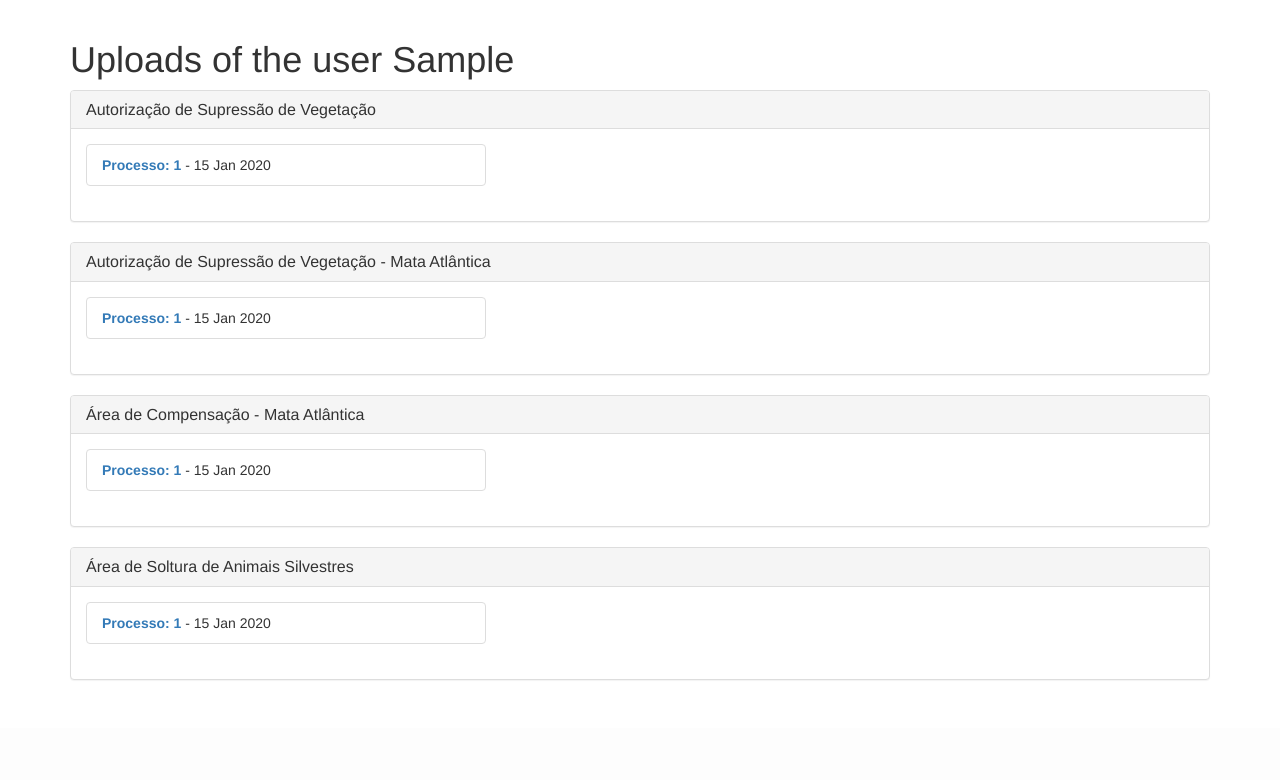
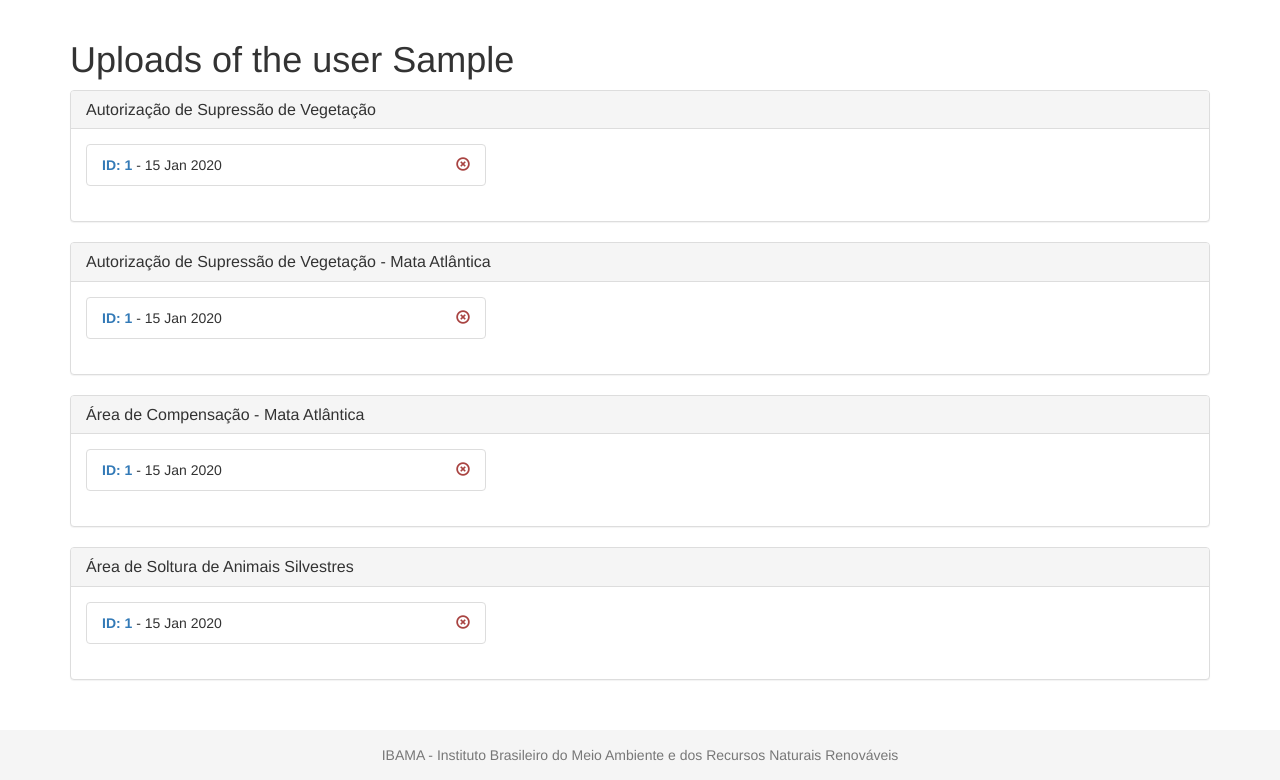
Before and after one commit to igor-rodrigues01/casv, a Django app: page /user-uploads/ in a window 1280 px wide. Shown: the part 72-852 px from the top of the page. Before the commit the page ends 752 px from the top, so only its background shows below. Run offline with Django 3.2, Linux system fonts and the light colour scheme; a user stored in the database is signed in; tables that the repository leaves empty hold one stand-in row (values such as "Sample post"); some libraries are stand-ins or nearby versions.

Commit message:
add delete buttons on user-upload page and add footer to base.html

```diff
--- a/casv/core/templates/core/user_uploads.html
+++ b/casv/core/templates/core/user_uploads.html
@@ -12,8 +12,13 @@
     <div class="panel-body">
       <ul class="list-group">
         {% for item in user.asv.all %}
-          <li class="list-group-item"><strong><a href="{% url 'core:asv' item.pk %}" >Processo: {{ item }} </a></strong> - {{ item.data_criacao|date:"d M Y" }}</li>
-          <!-- <li class="list-group-item"><strong><a href="{% url 'core:asv' item.pk %}" >{% trans 'Process' %}: {{ item }} </a></strong> - {{ item.data_criacao|date:"d M Y" }}</li> -->
+          <li class="list-group-item">
+            <strong><a href="{% url 'core:asv' item.pk %}" >ID: {{ item.pk }} </a></strong>
+             - {{ item.data_criacao|date:"d M Y" }}
+            <a class="pull-right" href="{% url 'core:delete-asv' item.pk %}">
+              <span class="text-danger glyphicon glyphicon-remove-circle"></span>
+            </a>
+          </li>
         {% empty %}
           <div class="alert alert-warning" role="alert">{% trans 'You did not upload any files of this type yet.' %}</div>
         {% endfor %}
@@ -28,8 +33,13 @@
     <div class="panel-body">
       <ul class="list-group">
         {% for item in user.asvma.all %}
-          <li class="list-group-item"><strong><a href="{% url 'core:asvma' item.pk %}" >Processo: {{ item }}</a></strong> - {{ item.data_criacao|date:"d M Y" }}</li>
-          <!-- <li class="list-group-item"><strong><a href="{% url 'core:asvma' item.pk %}" >{% trans 'Process' %}: {{ item }}</a></strong> - {{ item.data_criacao|date:"d M Y" }}</li> -->
+          <li class="list-group-item">
+            <strong><a href="{% url 'core:asvma' item.pk %}" >ID: {{ item.pk }}</a></strong>
+           - {{ item.data_criacao|date:"d M Y" }}
+            <a class="pull-right" href="{% url 'core:delete-asvma' item.pk %}">
+              <span class="text-danger glyphicon glyphicon-remove-circle"></span>
+            </a>
+          </li>
         {% empty %}
           <div class="alert alert-warning" role="alert">{% trans 'You did not upload any files of this type yet.' %}</div>
         {% endfor %}
@@ -44,8 +54,13 @@
     <div class="panel-body">
       <ul class="list-group">
         {% for item in user.compensacao.all %}
-          <li class="list-group-item"><strong><a href="{% url 'core:compensacao' item.pk %}" >Processo: {{ item }}</a></strong> - {{ item.data_criacao|date:"d M Y" }}</li>
-          <!-- <li class="list-group-item"><strong><a href="{% url 'core:compensacao' item.pk %}" >{% trans 'Process' %}: {{ item }}</a></strong> - {{ item.data_criacao|date:"d M Y" }}</li> -->
+          <li class="list-group-item">
+            <strong><a href="{% url 'core:compensacao' item.pk %}">ID: {{ item.pk }}</a></strong>
+            - {{ item.data_criacao|date:"d M Y" }}
+            <a class="pull-right" href="{% url 'core:delete-compensacao' item.pk %}">
+              <span class="text-danger glyphicon glyphicon-remove-circle"></span>
+            </a>
+          </li>
         {% empty %}
           <div class="alert alert-warning" role="alert">{% trans 'You did not upload any files of this type yet.' %}</div>
         {% endfor %}
@@ -60,8 +75,13 @@
     <div class="panel-body">
       <ul class="list-group">
         {% for item in user.area_soltura.all %}
-          <li class="list-group-item"><strong><a href="{% url 'core:areasoltura' item.pk %}" >Processo: {{ item }}</a></strong> - {{ item.data_criacao|date:"d M Y" }}</li>
-          <!-- <li class="list-group-item"><strong><a href="{% url 'core:areasoltura' item.pk %}" >{% trans 'Process' %}: {{ item }}</a></strong> - {{ item.data_criacao|date:"d M Y" }}</li> -->
+          <li class="list-group-item">
+            <strong><a href="{% url 'core:areasoltura' item.pk %}" >ID: {{ item.pk }}</a></strong>
+             - {{ item.data_criacao|date:"d M Y" }}
+            <a class="pull-right" href="{% url 'core:delete-areasoltura' item.pk %}">
+              <span class="text-danger glyphicon glyphicon-remove-circle"></span>
+            </a>
+          </li>
         {% empty %}
           <div class="alert alert-warning" role="alert">{% trans 'You did not upload any files of this type yet.' %}</div>
         {% endfor %}
--- a/casv/static/css/casv.css
+++ b/casv/static/css/casv.css
@@ -21,3 +21,15 @@
     width: 100%;
     height: 500px;
 }
+
+.footer {
+    background-color: #f5f5f5;
+    bottom: 0;
+    height: 50px;
+    width: 100%;
+    margin-top: 30px;
+}
+
+.footer-text {
+    padding-top: 15px;
+}
--- a/casv/templates/base.html
+++ b/casv/templates/base.html
@@ -79,6 +79,12 @@
 
     </div> <!-- /container -->
 
+    <footer class="footer">
+      <div class="container">
+        <p class="text-muted text-center footer-text">IBAMA - Instituto Brasileiro do Meio Ambiente e dos Recursos Naturais Renováveis</p>
+      </div>
+    </footer>
+
     <!-- Le javascript
     ================================================== -->
     <!-- Placed at the end of the document so the pages load faster -->
```
